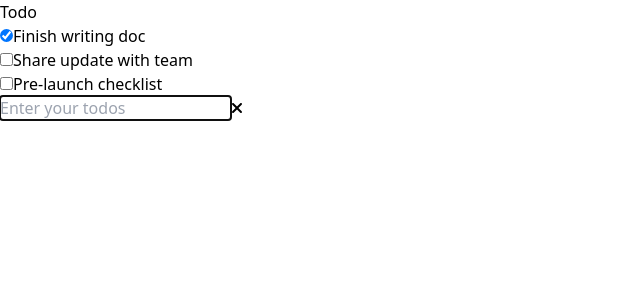
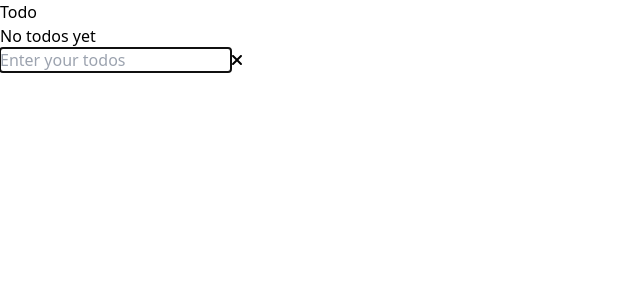
Before and after one commit to BiniyamDS/react-todo, a React (Vite) app: page / in a window 1280 px wide. Both pictures are taken after a click on the button "Add Todo". Shown: the top 300 px of the page, without its empty margins (0-640 px from the left). Built offline with nearby package versions, Linux system fonts and the light colour scheme.

Commit message:
added feature to add new todos

```diff
--- a/src/Components/InputTodo.jsx
+++ b/src/Components/InputTodo.jsx
@@ -3,13 +3,15 @@ import { FontAwesomeIcon } from "@fortawesome/react-fontawesome"
 import { faXmark } from "@fortawesome/free-solid-svg-icons"
 import { useRef } from "react"
 import { useEffect } from "react"
+import { useTodoStore } from "./useTodoStore"
 
 const InputTodo = ({ toggle }) => {
   const ref = useRef()
+  const { addTodo } = useTodoStore();
 
 	function handleKeyDown(event) {
 		if (event.key === 'Enter'){
-			console.log(event.target.value)
+			addTodo(event.target.value)
 			event.target.value = ''
 		}
 	}
--- a/src/Components/useTodoStore.jsx
+++ b/src/Components/useTodoStore.jsx
@@ -2,29 +2,18 @@ import { create } from "zustand";
 
 export const useTodoStore = create((set) => (
     {
-        todos: [
-            {
-                id: 1,
-                text: 'Finish writing doc',
-                complete: true,
-            },
-            {
-                id: 2,
-                text: 'Share update with team',
-                complete: false,
-            },
-            {
-                id: 3,
-                text: 'Pre-launch checklist',
-                complete: false,
-            }
-        ],
+        todos: [],
         updateStatus: (id) => set((state) => ({todos: state.todos.map((item) => {
             if (item.id === id) {
                 return ({...item, complete:!item.complete})
             }
             return item
-        })}))
+        })})),
+        addTodo: (value) => set((state) => ({todos: [...state.todos, {
+            id: Math.floor(Math.random() * 1000),
+            text: value,
+            complete: false
+        }]}))
     }
 ))
 
```
Also changed, not shown: 1 other file (tests, documents, lock files or other folders).
